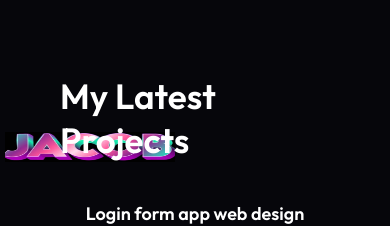
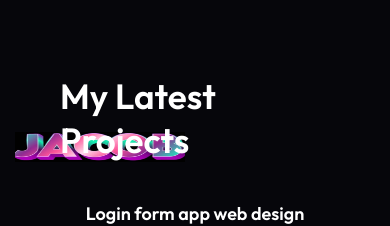
Before and after one commit to BlakWeb/Personal-Portfolio, a React (Vite) app: page / in a window 390 px wide. Shown: the part 5760-5986 px from the top of the page. Built offline with nearby package versions, Linux system fonts and the light colour scheme.

Commit message:
Update MyWork.css

```diff
--- a/src/components/MyWork/MyWork.css
+++ b/src/components/MyWork/MyWork.css
@@ -95,7 +95,7 @@
 
   .mywork-title img {
     width: 170px;
-    margin-right: -150px;
+    margin-right: -160px;
   }
 
   .mywork-container {
```
